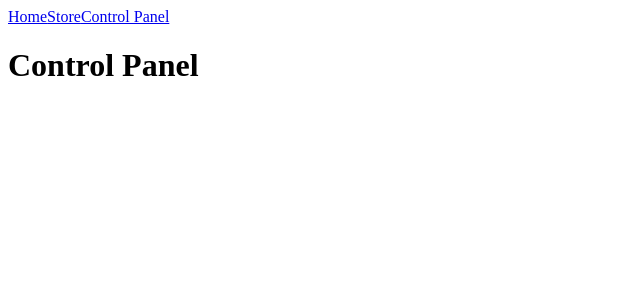
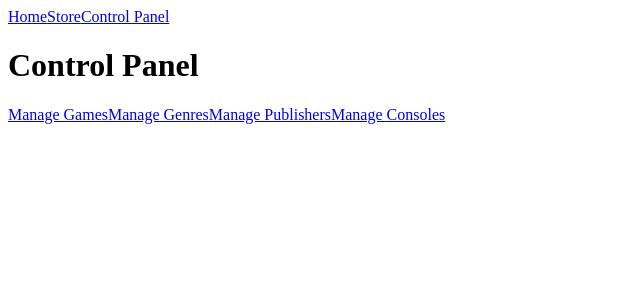
Before and after one commit to bofmar/game_store, a React (Vite) app in the folder client/: page /control-panel in a window 1280 px wide. Shown: the top 300 px of the page, without its empty margins (0-640 px from the left). Built offline with nearby package versions, Linux system fonts and the light colour scheme.

Commit message:
Handle displaying the games in the control panel

```diff
--- a/client/src/App.tsx
+++ b/client/src/App.tsx
@@ -5,6 +5,7 @@ import NavBar from "./components/NavBar"
 import PageNotFound from "./components/PageNotFound"
 import GameDetail from "./components/GameDetail"
 import ControlPanel from "./components/ControlPanel"
+import GamePanel from "./components/GamesPanel"
 
 function App() {
 
@@ -16,6 +17,10 @@ function App() {
 			<Route path='/store' element={<Store />} />
 			<Route path='/store/:gameId' element={<GameDetail />} />
 			<Route path='/control-panel' element={<ControlPanel />} />
+			<Route path='/control-panel/games' element={<GamePanel/>} />
+			<Route path='/control-panel' element={<ControlPanel />} />
+			<Route path='/control-panel' element={<ControlPanel />} />
+			<Route path='/control-panel' element={<ControlPanel />} />
 			<Route path='*' element={<PageNotFound />} />
 		</Routes>
     </>
--- a/client/src/components/AllGames.tsx
+++ b/client/src/components/AllGames.tsx
@@ -3,14 +3,18 @@ import GameCard from "./GameCard";
 import { SERVER_URI } from "../constats";
 import useFetch from '../hooks/useFetch';
 
-export default function AllGames() {
+interface IAllGames {
+	fromPanel: boolean;
+}
+
+export default function AllGames({ fromPanel }: IAllGames) {
 	const url = `${SERVER_URI}catalog/games`;
 	const { data: allGames, loading, error } = useFetch<Array<IGame>>(url);
 
 	return (
 		<>
 			{loading && 'loading....'}
-			{allGames ? allGames.map(game => <GameCard game={game} key={game._id} />) : null}
+			{allGames ? allGames.map(game => <GameCard game={game} key={game._id} fromPanel={fromPanel} />) : null}
 			{error && !allGames && <p>An error has occured, please try again later. Error message: {error}</p>}
 		</>
 	);
--- a/client/src/components/ControlPanel.tsx
+++ b/client/src/components/ControlPanel.tsx
@@ -1,5 +1,14 @@
+import { NavLink } from "react-router-dom";
+import AllGames from "./AllGames";
+
 export default function ControlPanel() {
 	return (
-		<h1>Control Panel</h1>
+		<div>
+			<h1>Control Panel</h1>
+			<NavLink to='games'>Manage Games</NavLink>
+			<NavLink to='genres'>Manage Genres</NavLink>
+			<NavLink to='publishers'>Manage Publishers</NavLink>
+			<NavLink to='consoles'>Manage Consoles</NavLink>
+		</div>
 	);
 }
--- a/client/src/components/GameCard.tsx
+++ b/client/src/components/GameCard.tsx
@@ -4,9 +4,10 @@ import { SERVER_URI } from "../constats";
 
 interface IGameProp {
 	game: IGame
+	fromPanel: boolean
 }
 
-export default function GameCard({game}: IGameProp) {
+export default function GameCard({game, fromPanel}: IGameProp) {
 	const imageUrl = `${SERVER_URI}images/${game._id}.jpeg`
 	return (
 		<div>
@@ -18,6 +19,10 @@ export default function GameCard({game}: IGameProp) {
 			<section>
 				<p>{game.price}</p>
 			</section>
+			{ fromPanel && <section>
+				<button>Modify</button>
+				<button>Delete</button>
+			</section> }
 		</div>
 	);
 }
--- /dev/null
+++ b/client/src/components/GamesPanel.tsx
@@ -0,0 +1,9 @@
+import AllGames from "./AllGames";
+
+export default function GamePanel() {
+	return (
+		<>
+			<AllGames fromPanel={true} />
+		</>
+	);
+}
--- a/client/src/components/Store.tsx
+++ b/client/src/components/Store.tsx
@@ -2,6 +2,6 @@ import AllGames from "./AllGames";
 
 export default function Store() {
 	return (
-		<AllGames />
+		<AllGames fromPanel={false}/>
 	);
 }
```
Also changed, not shown: client/src/components/ConsolesPanel.tsx (added), client/src/components/GenresPanel.tsx (added), client/src/components/PublisherPanel.tsx (added).
